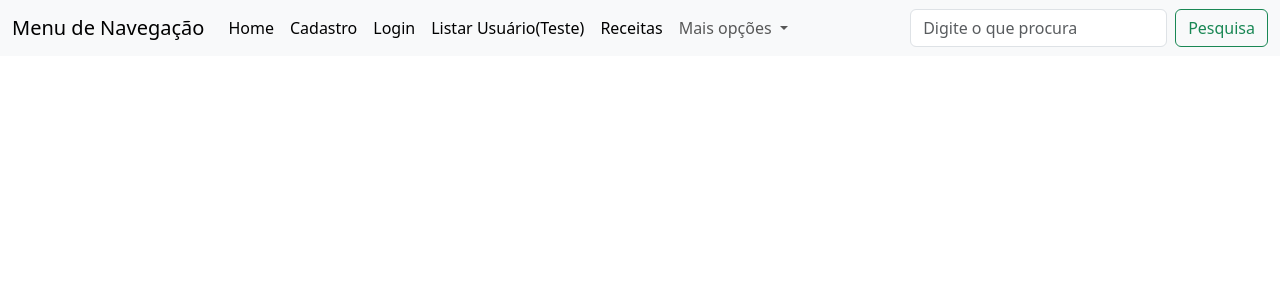
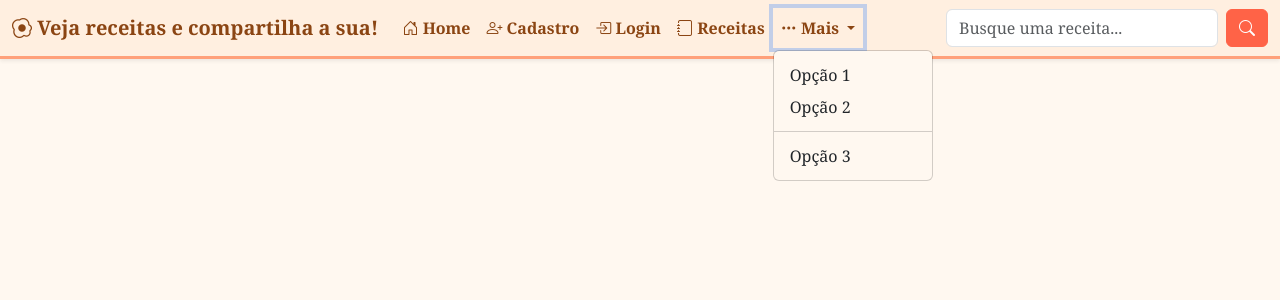
Before and after one commit to joabe7033/sistema_receitas_mvc, a PHP site: the page made by index.php in a window 1280 px wide, after a click on "Mais". Shown: the top 300 px of the page. Run offline with PHP 8.4, Linux system fonts and the light colour scheme.

Commit message:
Adição de novas view,novo controller e sistema de vereficação de cadastro

```diff
--- a/Controller/UsuarioController.php
+++ b/Controller/UsuarioController.php
@@ -10,15 +10,16 @@ class UsuarioController
     public static function novoCadastro()
     {
         include "View/Cadastro.php";
+
     }
 
-    public static function listarUsuarios()
+    public static function login ()
     {
-        include "View/ListarUsuario.php";
+        include "View/Login.php";
     }
 
-    public static function cadastrarUsuario()
-    {
-        include "Model/CadastrarUsuario.php";
-    }
+    public static function areaUser()
+   {
+        include "View/AreaUsuario.php";
+   }
 }
--- /dev/null
+++ b/Controller/VereficadorController.php
@@ -0,0 +1,27 @@
+<?php
+
+class VereficadorController
+{
+
+
+    static function vereficarCadastro()
+    {
+
+        if ($_SERVER['REQUEST_METHOD'] === 'POST' && isset($_POST['acao']) && $_POST['acao'] === 'cadastrar') {
+            $nome = $_POST['nome'] ?? '';
+            $nomeUsuario = $_POST['nomeUsuario'] ?? '';
+            $senha = $_POST['senha'] ?? '';
+
+            // Validação no Controller
+            if (empty($nome) || empty($nomeUsuario) || empty($senha)) {
+                echo "Preencha todos os campos!";
+                exit;
+            }
+
+            // Redireciona para o arquivo responsável pelo cadastro (CadastrarUsuario.php)
+            require_once("Model/CadastrarUsuario.php");
+            cadastrarUsuario($nome, $nomeUsuario, $senha);
+        }
+    }
+}
+?>
--- a/View/Home.php
+++ b/View/Home.php
@@ -1,66 +1,107 @@
 <!DOCTYPE html>
 <html lang="pt-BR">
-
-<!-- Se acharem o Boostrap muito confuso podem tirar -->
 <head>
     <meta charset="utf-8">
     <meta name="viewport" content="width=device-width, initial-scale=1">
     <title>Cadastro</title>
 
-    <!-- Bootstrap CSS padrão (não RTL) -->
+    <!-- Bootstrap e Ícones -->
     <link href="https://cdn.jsdelivr.net/npm/bootstrap@5.3.3/dist/css/bootstrap.min.css" rel="stylesheet">
+    <link href="https://cdn.jsdelivr.net/npm/bootstrap-icons@1.10.5/font/bootstrap-icons.css" rel="stylesheet">
+
+    <style>
+        body {
+            background-color: #fff8f0;
+        }
+
+        .navbar {
+            background-color: #ffefe0;
+            border-bottom: 3px solid #ffa07a;
+            font-family: 'Georgia', serif;
+        }
+
+        .navbar-brand,
+        .nav-link {
+            color: #8b4513 !important;
+            font-weight: bold;
+        }
+
+        .nav-link:hover {
+            color: #ff6347 !important;
+        }
+
+        .btn-outline-success {
+            color: #fff;
+            background-color: #ff6347;
+            border-color: #ff6347;
+        }
+
+        .btn-outline-success:hover {
+            background-color: #e5533e;
+            border-color: #e5533e;
+        }
+
+        .dropdown-menu {
+            background-color: #fff8f0;
+        }
+
+        .dropdown-item:hover {
+            background-color: #ffe4d1;
+        }
+    </style>
 </head>
 
 <body>
-    <nav class="navbar navbar-expand-lg bg-body-tertiary">
+
+    <nav class="navbar navbar-expand-lg shadow-sm">
         <div class="container-fluid">
-            <a class="navbar-brand" href="#">Menu de Navegação</a>
+            <a class="navbar-brand" href="#"><i class="bi bi-egg-fried"></i> Veja receitas e compartilha a sua!</a>
             <button class="navbar-toggler" type="button" data-bs-toggle="collapse" data-bs-target="#navbarSupportedContent"
                 aria-controls="navbarSupportedContent" aria-expanded="false" aria-label="Toggle navigation">
                 <span class="navbar-toggler-icon"></span>
             </button>
 
-            <div class="collapse navbar-collapse" id="navbarSupportedContent"><!--Barra de navegação-->
+            <div class="collapse navbar-collapse" id="navbarSupportedContent">
                 <ul class="navbar-nav me-auto mb-2 mb-lg-0">
+
                     <li class="nav-item">
-                        <a class="nav-link active" aria-current="page" href="index.php?p=home">Home</a>
+                        <a class="nav-link" href="index.php?p=home"><i class="bi bi-house-door"></i> Home</a>
                     </li>
                     <li class="nav-item">
-                        <a class="nav-link active" aria-current="page" href="index.php?p=cadastro">Cadastro</a>
+                        <a class="nav-link" href="index.php?p=cadastro"><i class="bi bi-person-plus"></i> Cadastro</a>
                     </li>
                     <li class="nav-item">
-                        <a class="nav-link active" aria-current="page" href="index.php?p=login">Login</a>
+                        <a class="nav-link" href="index.php?p=login"><i class="bi bi-box-arrow-in-right"></i> Login</a>
                     </li>
+                  <!--  <li class="nav-item">
+                        <a class="nav-link" href="index.php?p=listar"><i class="bi bi-card-list"></i> Listar Usuário</a>
+                    </li> -->
                     <li class="nav-item">
-                        <a class="nav-link active" aria-current="page" href="index.php?p=listar">Listar Usuário(Teste)</a><!--Pode ser utilizado na pagina do admin futuramente, caso queiram-->
+                        <a class="nav-link" href="#"><i class="bi bi-journal"></i> Receitas</a>
                     </li>
-                    <li class="nav-item">
-                        <a class="nav-link active" aria-current="page" href="#">Receitas</a><!--Implementar pagina,implentar crud de receitas etc.-->
-                    </li>
-                    <li class="nav-item dropdown"><!-- Opcional, abre um leque de outras opções, pode tirar se quiser, não sei para o que usar-->
+
+                    <li class="nav-item dropdown">
                         <a class="nav-link dropdown-toggle" href="#" role="button" data-bs-toggle="dropdown" aria-expanded="false">
-                            Mais opções
+                            <i class="bi bi-three-dots"></i> Mais
                         </a>
-
                         <ul class="dropdown-menu">
                             <li><a class="dropdown-item" href="#">Opção 1</a></li>
                             <li><a class="dropdown-item" href="#">Opção 2</a></li>
-                            <li><hr class="dropdown-divider"></li><!-- Faz a linha da divisão -->
+                            <li><hr class="dropdown-divider"></li>
                             <li><a class="dropdown-item" href="#">Opção 3</a></li>
                         </ul>
                     </li>
                 </ul>
 
-                <form class="d-flex" role="search"><!-- A barra de pesquisa, implementar função de pesquisa -->
-                    <input class="form-control me-2" type="search" placeholder="Digite o que procura" aria-label="Search">
-                    <button class="btn btn-outline-success" type="submit">Pesquisa</button>
+                <form class="d-flex" role="search">
+                    <input class="form-control me-2" type="search" placeholder="Busque uma receita..." aria-label="Search">
+                    <button class="btn btn-outline-success" type="submit"><i class="bi bi-search"></i></button>
                 </form>
             </div>
         </div>
     </nav>
 
-    <!-- Bootstrap Bundle com Popper, arquivo java que faz a pagina visual ficar assim-->
+    <!-- Bootstrap JS -->
     <script src="https://cdn.jsdelivr.net/npm/bootstrap@5.3.3/dist/js/bootstrap.bundle.min.js"></script>
 </body>
-
 </html>
--- a/index.php
+++ b/index.php
@@ -3,6 +3,7 @@
 
 require "Config/Banco.php";
 require "Controller/UsuarioController.php";
+require "Controller/VereficadorController.php";
 
 // Pega o valor da URL amigável, ex: site.com/cadastro
 $pagina = $_GET['p'] ?? null;
@@ -11,8 +12,10 @@ $url = explode('/', $pagina); // separa por barras
 // Roteamento usando match (PHP 8+)
 match ($url[0]) {
     "cadastro" => UsuarioController::novoCadastro(),
-    "listar" => UsuarioController::listarUsuarios(),
-    "cadastrar" => UsuarioController::cadastrarUsuario(),
+    //"listar" => UsuarioController::listarUsuarios(), opcional
+    "vereficador"=>VereficadorController::vereficarCadastro(),
+    "login"=>UsuarioController::login(),//view
+    "areaUsuario"=>UsuarioController::areaUser(),
     default => UsuarioController::home(),
 };
 ?>
```
Also changed, not shown: Model/CadastrarUsuario.php (+33 -16 lines), View/AreaUsuario.php (added, +88 -0 lines), View/Cadastro.php (+35 -17 lines), View/Login.php (+78 -0 lines).
